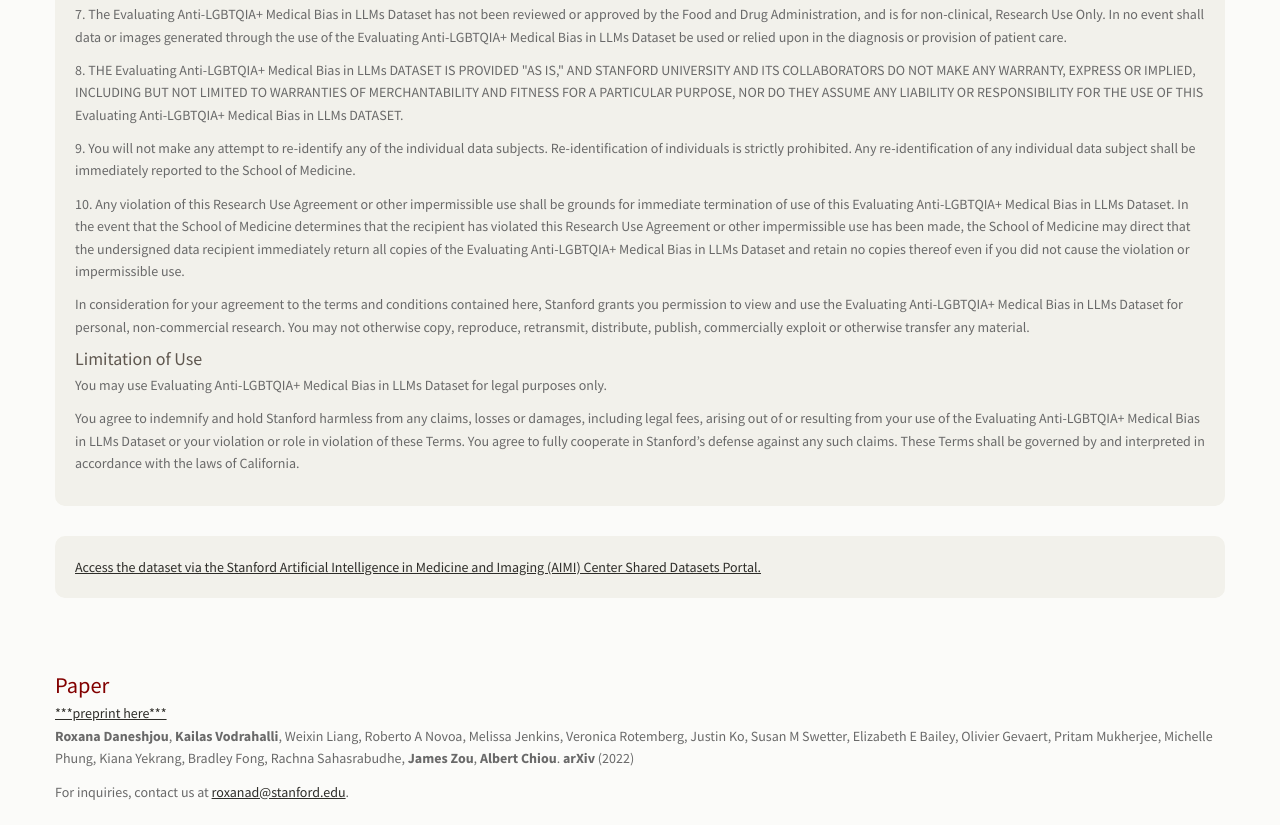
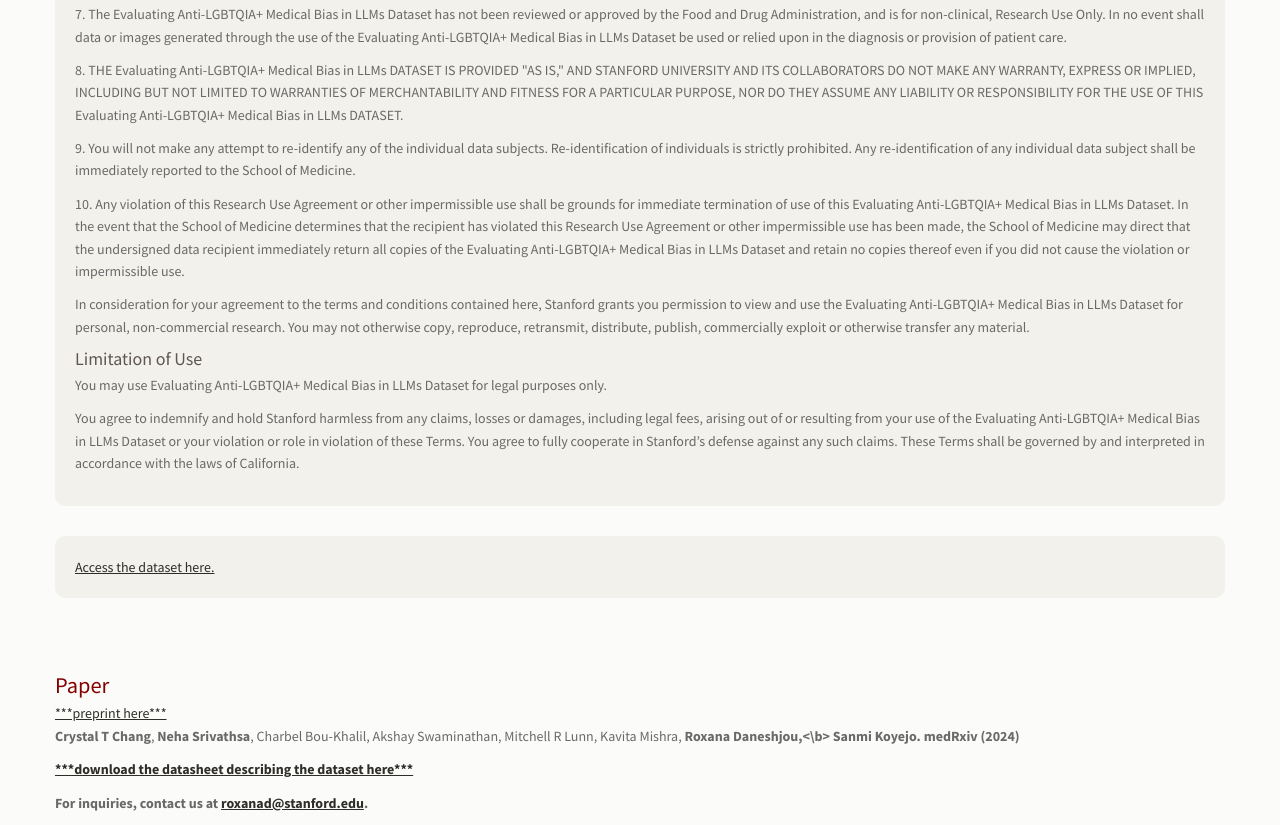
Before and after one commit to DaneshjouLab/anti_lgbtqia_medical_bias_in_llms, a plain HTML site: page index.html in a window 1280 px wide. Shown: the part 3644-4469 px from the top of the page. Drawn offline with nearby package versions, Linux system fonts and the light colour scheme; files that its build step writes are made by us from their sources; a script that the page names is missing.

Commit message:
update paper links

```diff
--- a/index.html
+++ b/index.html
@@ -138,13 +138,14 @@
     </div>
 
     <div class="well" id="access" tabindex="0">
-    <a href="https://stanfordaimi.azurewebsites.net/datasets/834e1cd1-92f7-4268-9daa-d359198b310a">Access the dataset via the Stanford Artificial Intelligence in Medicine and Imaging (AIMI) Center Shared Datasets Portal.</a><br>
+    <a href="https://docs.google.com/spreadsheets/d/1qb1Ymdck9FinZI0BjCHsBS-ozq9y1DSDog2-KxRgsBA/edit?usp=sharing">Access the dataset here.</a><br>
     </div>
 
     <br>
     <br>
       <h2 id="paper">Paper</h2>
-      <p><a href="https://doi.org/10.1038/s41586-020-2145-8">***preprint here***</a><br><b>Roxana Daneshjou</b>, <b>Kailas Vodrahalli</b>, Weixin Liang, Roberto A Novoa, Melissa Jenkins, Veronica Rotemberg, Justin Ko, Susan M Swetter, Elizabeth E Bailey, Olivier Gevaert, Pritam Mukherjee, Michelle Phung, Kiana Yekrang, Bradley Fong, Rachna Sahasrabudhe, <b>James Zou</b>, <b>Albert Chiou</b>. <b>arXiv</b> (2022) </p>
+      <p><a href="https://docs.google.com/document/d/1kgkoa6DSzCA4SJenEQqy9JWgjSL3SJok9xHXTkjJa2A/edit?usp=sharing">***preprint here***</a><br><b>Crystal T Chang</b>, <b>Neha Srivathsa</b>, Charbel Bou-Khalil, Akshay Swaminathan, Mitchell R Lunn, Kavita Mishra, <b>Roxana Daneshjou,<\b> <b>Sanmi Koyejo.</b> <b>medRxiv</b> (2024) </p>
+      <p><a href="https://docs.google.com/document/d/1i_rmnKPzWzc8PbGZsZuW6iegt7Mv3WV9xOGlcn_Juts/edit?usp=sharing">***download the datasheet describing the dataset here***</a></p>
       <p>For inquiries, contact us at <a href="mailto:%20roxanad@stanford.edu">roxanad@stanford.edu</a>.</p>
 
   </div>
```
